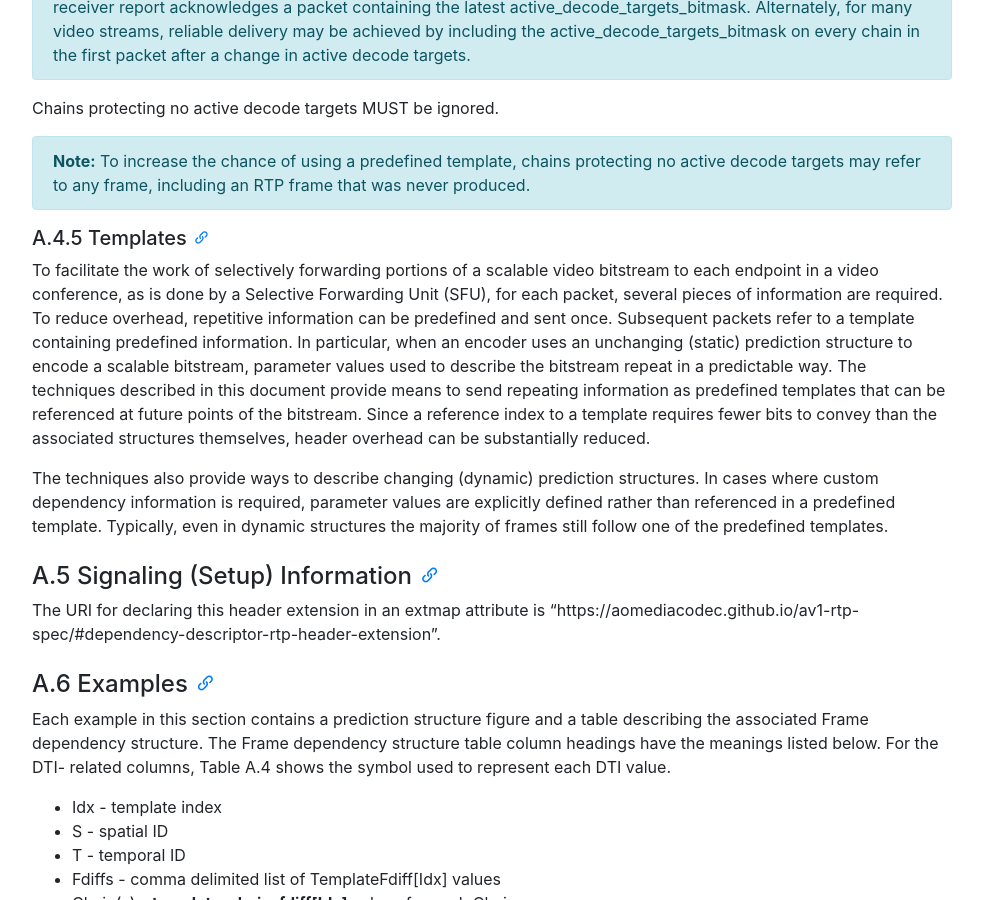
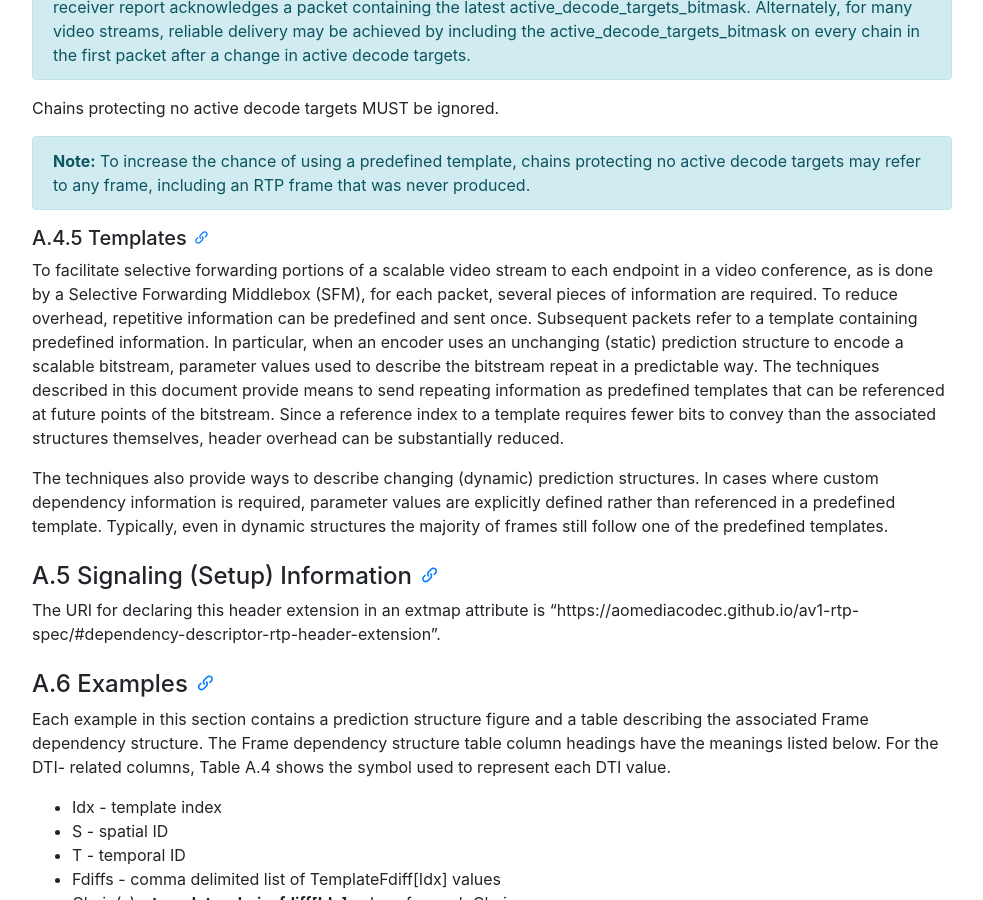
Before and after one commit to AOMediaCodec/av1-rtp-spec, a Jekyll site: the page built from index.md, in a window 1280 px wide and 900 px high, scrolled down 30267 px. Shown: the whole window, without its empty margins (53-1036 px from the left). Built offline with Jekyll 4.4.1, drawn with Linux system fonts in a browser that asks for light colours; nearby versions of some CDN libraries; some of the changed text lies outside the part shown.

Commit message:
SFU->SFM

```diff
--- a/av1-rtp-spec.md
+++ b/av1-rtp-spec.md
@@ -668,7 +668,7 @@ This appendix describes the Dependency Descriptor (DD) RTP Header extension. The
 
 In the DD, the smallest unit for which dependencies are described is an RTP frame. An RTP frame contains one complete coded video frame and may also contain additional information (e.g., metadata). Each RTP frame is identified by a frame_number. When spatial scalability is used, there may be multiple RTP frames produced for the same time instant. Further, this specification allows for the transmission of an RTP frame over multiple packets. RTP frame aggregation is explicitly disallowed. Hereinafter, RTP frame will be referred to as frame.
 
-The DD uses the concept of Decode targets, each of which represents a subset of a scalable video stream necessary to decode the stream at a certain temporal and spatial fidelity. A frame may be associated with several Decode targets. This concept is used to facilitate selective forwarding, as is done by a Selective Forwarding Unit (SFU). Typically an SFM would select one Decode target for each endpoint, and forward all frames associated with that target.
+The DD uses the concept of Decode targets, each of which represents a subset of a scalable video stream necessary to decode the stream at a certain temporal and spatial fidelity. A frame may be associated with several Decode targets. This concept is used to facilitate selective forwarding, as is done by a Selective Forwarding Middlebox (SFM). Typically an SFM would select one Decode target for each endpoint, and forward all frames associated with that target.
 
 The DD describes the decodability of the current frame and provides information about whether current and past frames are required for decoding future frames associated with the Decode target. Specifically, the DD contains
 * a list of Referred frames that can be used to deduce the decodability of the current frame,
@@ -1120,7 +1120,7 @@ Chains protecting no active decode targets MUST be ignored.
 
 ##### A.4.5 Templates
 
-To facilitate the work of selectively forwarding portions of a scalable video bitstream to each endpoint in a video conference, as is done by a Selective Forwarding Unit (SFU), for each packet, several pieces of information are required. To reduce overhead, repetitive information can be predefined and sent once. Subsequent packets refer to a template containing predefined information. In particular, when an encoder uses an unchanging (static) prediction structure to encode a scalable bitstream, parameter values used to describe the bitstream repeat in a predictable way. The techniques described in this document provide means to send repeating information as predefined templates that can be referenced at future points of the bitstream. Since a reference index to a template requires fewer bits to convey than the associated structures themselves, header overhead can be substantially reduced.
+To facilitate selective forwarding portions of a scalable video stream to each endpoint in a video conference, as is done by a Selective Forwarding Middlebox (SFM), for each packet, several pieces of information are required. To reduce overhead, repetitive information can be predefined and sent once. Subsequent packets refer to a template containing predefined information. In particular, when an encoder uses an unchanging (static) prediction structure to encode a scalable bitstream, parameter values used to describe the bitstream repeat in a predictable way. The techniques described in this document provide means to send repeating information as predefined templates that can be referenced at future points of the bitstream. Since a reference index to a template requires fewer bits to convey than the associated structures themselves, header overhead can be substantially reduced.
 
 The techniques also provide ways to describe changing (dynamic) prediction structures. In cases where custom dependency information is required, parameter values are explicitly defined rather than referenced in a predefined template. Typically, even in dynamic structures the majority of frames still follow one of the predefined templates.
 
```
